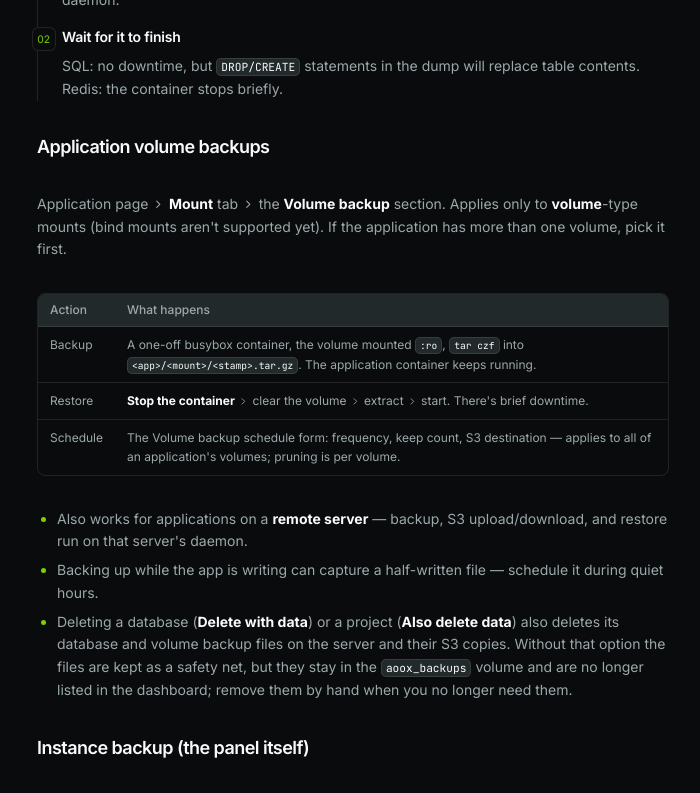
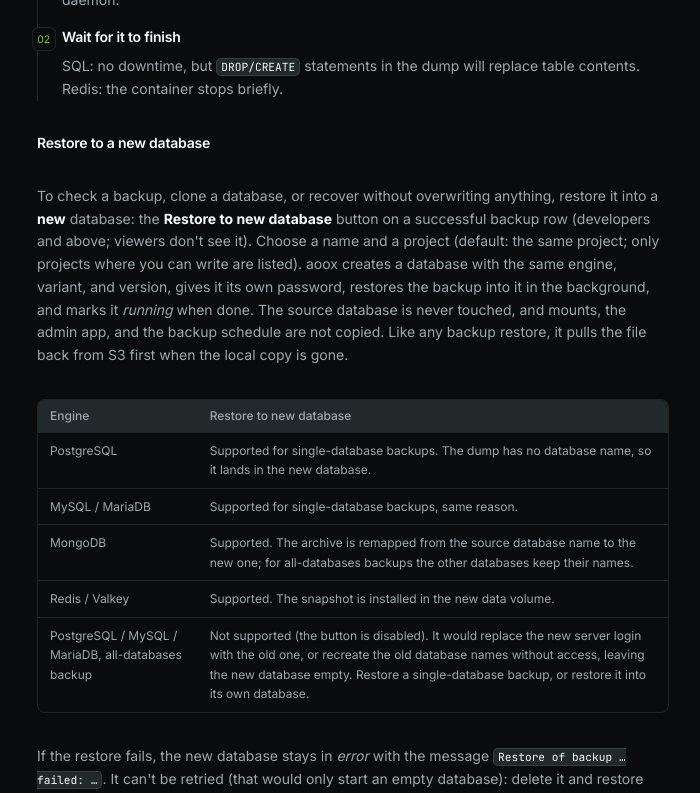
Before and after one commit to hideandseeklab/aoox-landing, a Next.js app: page /docs/backup in a window 1280 px wide. Shown: the part 1880-2673 px from the top of the page, without its empty margins (307-1007 px from the left). Built offline with nearby package versions, Linux system fonts and the light colour scheme.

Commit message:
docs: restore a backup into a new database

```diff
--- a/src/app/(en)/docs/backup/page.tsx
+++ b/src/app/(en)/docs/backup/page.tsx
@@ -174,6 +174,37 @@ export default function Page() {
           </P>
         </Step>
       </Steps>
+
+      <H3>Restore to a new database</H3>
+      <P>
+        To check a backup, clone a database, or recover without overwriting
+        anything, restore it into a <strong>new</strong> database: the{" "}
+        <strong>Restore to new database</strong> button on a successful backup
+        row (developers and above; viewers don&apos;t see it). Choose a name
+        and a project (default: the same project; only projects where you can
+        write are listed). aoox creates a database with the same engine,
+        variant, and version, gives it its own password, restores the backup
+        into it in the background, and marks it <em>running</em> when done.
+        The source database is never touched, and mounts, the admin app, and
+        the backup schedule are not copied. Like any backup restore, it
+        pulls the file back from S3 first when the local copy is gone.
+      </P>
+      <Table
+        head={["Engine", "Restore to new database"]}
+        rows={[
+          ["PostgreSQL", "Supported for single-database backups. The dump has no database name, so it lands in the new database."],
+          ["MySQL / MariaDB", "Supported for single-database backups, same reason."],
+          ["MongoDB", "Supported. The archive is remapped from the source database name to the new one; for all-databases backups the other databases keep their names."],
+          ["Redis / Valkey", "Supported. The snapshot is installed in the new data volume."],
+          ["PostgreSQL / MySQL / MariaDB, all-databases backup", "Not supported (the button is disabled). It would replace the new server login with the old one, or recreate the old database names without access, leaving the new database empty. Restore a single-database backup, or restore it into its own database."],
+        ]}
+      />
+      <P>
+        If the restore fails, the new database stays in{" "}
+        <em>error</em> with the message <Code>Restore of backup … failed: …</Code>.
+        It can&apos;t be retried (that would only start an empty database):
+        delete it and restore again.
+      </P>
 
       <H2 id="volume">Application volume backups</H2>
       <P>
--- a/src/app/(id)/id/docs/backup/page.tsx
+++ b/src/app/(id)/id/docs/backup/page.tsx
@@ -170,6 +170,37 @@ export default function Page() {
           </P>
         </Step>
       </Steps>
+
+      <H3>Pulihkan ke database baru</H3>
+      <P>
+        Untuk menguji backup, menggandakan database, atau memulihkan tanpa
+        menimpa apa pun, pulihkan ke database <strong>baru</strong>: tombol{" "}
+        <strong>Pulihkan ke database baru</strong> pada baris backup yang
+        berhasil (developer ke atas; viewer tidak melihatnya). Pilih nama dan
+        proyek (bawaan: proyek yang sama; hanya proyek yang boleh Anda ubah
+        yang tampil). aoox membuat database dengan engine, varian, dan versi
+        yang sama, memberinya password sendiri, memulihkan backup ke dalamnya
+        di latar belakang, lalu menandainya <em>running</em> setelah selesai.
+        Database sumber tidak disentuh, dan mount, aplikasi admin, serta
+        jadwal backup tidak ikut disalin. Seperti restore biasa, file ditarik
+        dulu dari S3 bila salinan lokalnya sudah tidak ada.
+      </P>
+      <Table
+        head={["Engine", "Pulihkan ke database baru"]}
+        rows={[
+          ["PostgreSQL", "Didukung untuk backup satu database. Dump tidak membawa nama database, jadi masuk ke database baru."],
+          ["MySQL / MariaDB", "Didukung untuk backup satu database, alasannya sama."],
+          ["MongoDB", "Didukung. Arsip dipetakan dari nama database sumber ke yang baru; pada backup semua database, database lain tetap memakai namanya."],
+          ["Redis / Valkey", "Didukung. Snapshot dipasang di volume data yang baru."],
+          ["PostgreSQL / MySQL / MariaDB, backup semua database", "Tidak didukung (tombol nonaktif). Login server baru akan diganti dengan yang lama, atau nama database lama dibuat ulang tanpa akses, sehingga database baru kosong. Pulihkan backup satu database, atau pulihkan ke database aslinya."],
+        ]}
+      />
+      <P>
+        Bila pemulihan gagal, database baru tetap berstatus <em>error</em>{" "}
+        dengan pesan <Code>Restore of backup … failed: …</Code>. Tidak bisa
+        dicoba ulang (itu hanya akan menjalankan database kosong): hapus lalu
+        pulihkan lagi.
+      </P>
 
       <H2 id="volume">Backup volume aplikasi</H2>
       <P>
```
Also changed, not shown: 1 other file (tests, documents, lock files or other folders).
